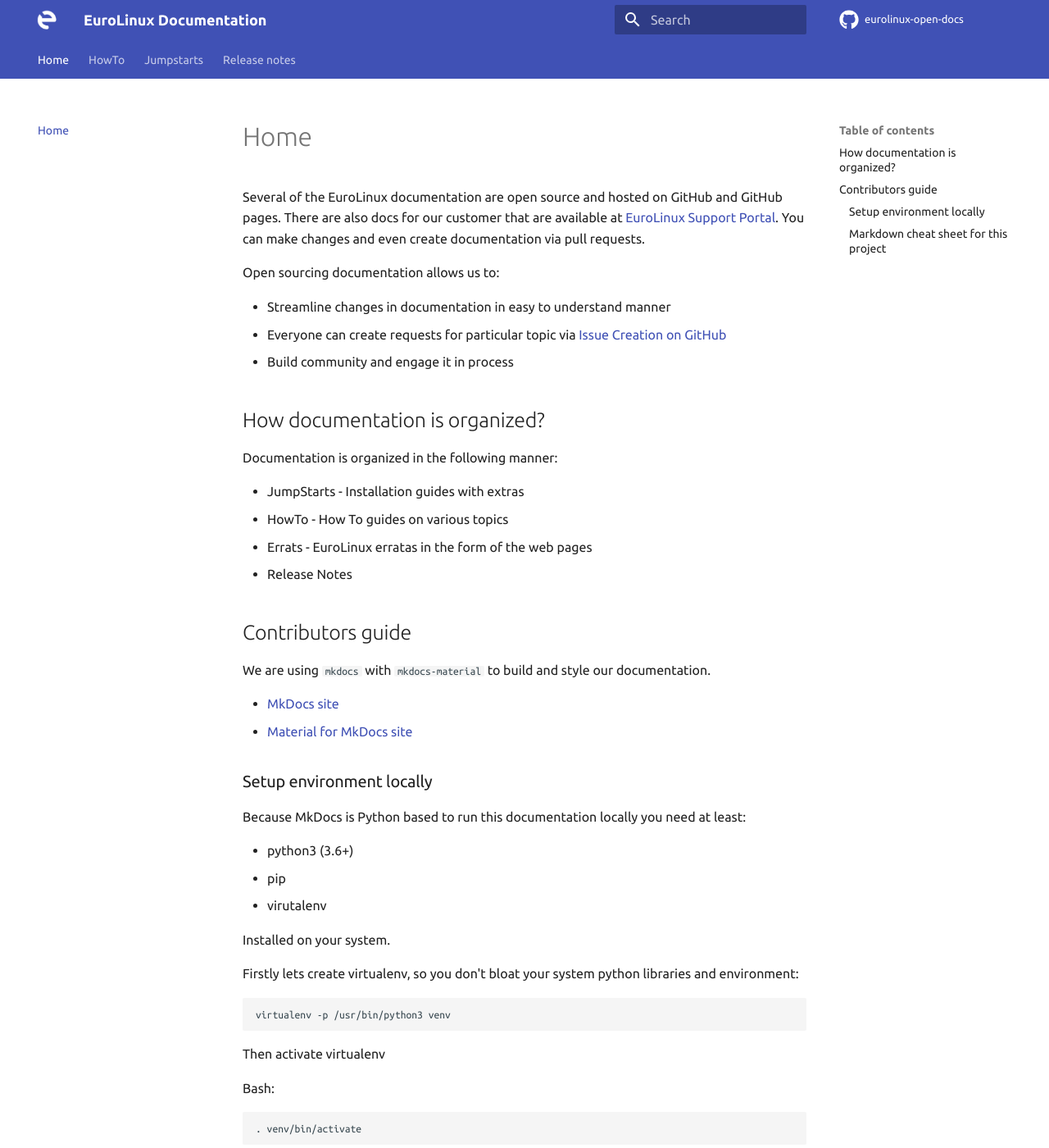
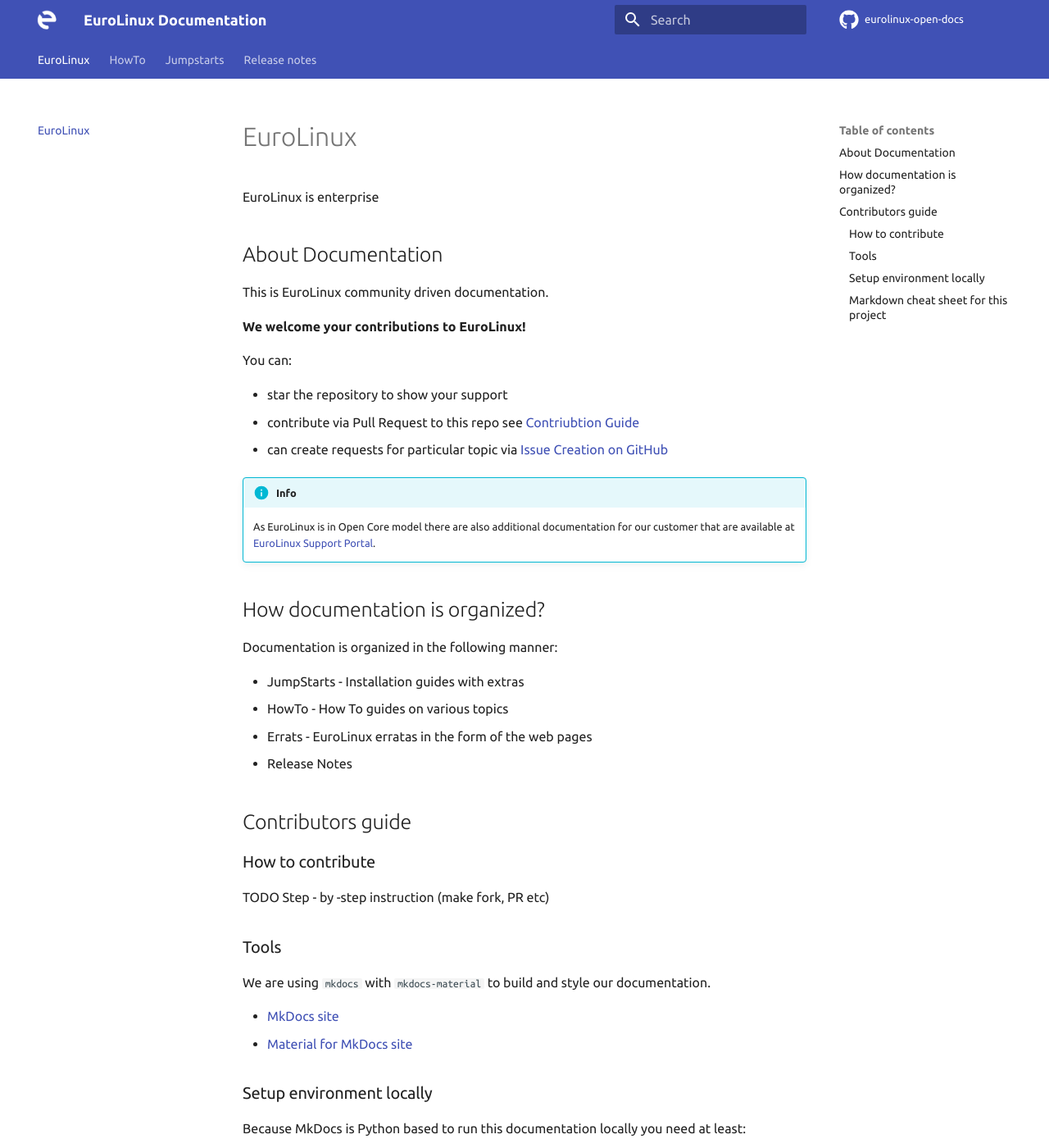
Before and after one commit to EuroLinux/eurolinux-open-docs, an MkDocs documentation site: the page built from docs/index.md, in a window 1280 px wide and 1400 px high. Shown: the whole window at 82% size. Built offline with MkDocs 1.6.1 and Material for MkDocs 9.7.7, drawn with Linux system fonts in a browser that asks for light colours; comment, search, counter and statistics services are not loaded.

Commit message:
Readme improvements (#1)
* enhaning README

* enhaning README

Co-authored-by: Ala Czyż <ac@euro-linux.com>

```diff
--- a/docs/index.md
+++ b/docs/index.md
@@ -1,16 +1,23 @@
-# Home
+# EuroLinux
+EuroLinux is enterprise
 
-Several of the EuroLinux documentation are open source and hosted on GitHub and
-GitHub pages. There are also docs for our customer that are available at
-[EuroLinux Support Portal](https://support.euro-linux.com). You can make changes and
-even create documentation via pull requests.
 
-Open sourcing documentation allows us to:
+## About Documentation
+This is EuroLinux community driven documentation.
 
-- Streamline changes in documentation in easy to understand manner
-- Everyone can create requests for particular topic via [Issue Creation on
-  GitHub](https://github.com/EuroLinux/eurolinux-open-docs/issues/new/choose)
-- Build community and engage it in process
+**We welcome your contributions to EuroLinux!**
+
+You can:
+
+- star the repository to show your support
+- contribute via Pull Request to this repo see [Contriubtion Guide](#Contributors guide)
+- can create requests for particular topic via [Issue Creation on
+   GitHub](https://github.com/EuroLinux/eurolinux-open-docs/issues/new/choose)
+
+
+
+!!! info additional documentation
+    As EuroLinux is in Open Core model there are also additional documentation for our customer that are available at [EuroLinux Support Portal](https://support.euro-linux.com).
 
 ## How documentation is organized?
 
@@ -22,7 +29,12 @@
 - Release Notes
 
 ## Contributors guide
+### How to contribute
+TODO
+ Step - by -step instruction (make fork, PR etc)
 
+
+### Tools
 We are using `mkdocs` with `mkdocs-material` to build and style our
 documentation.
 
```
